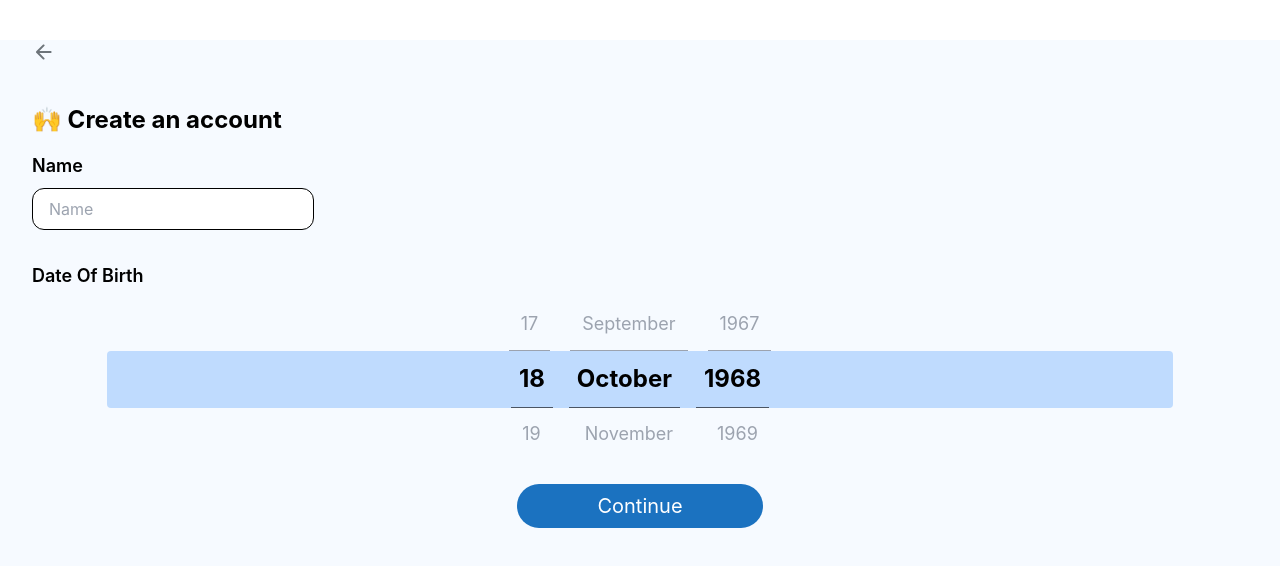
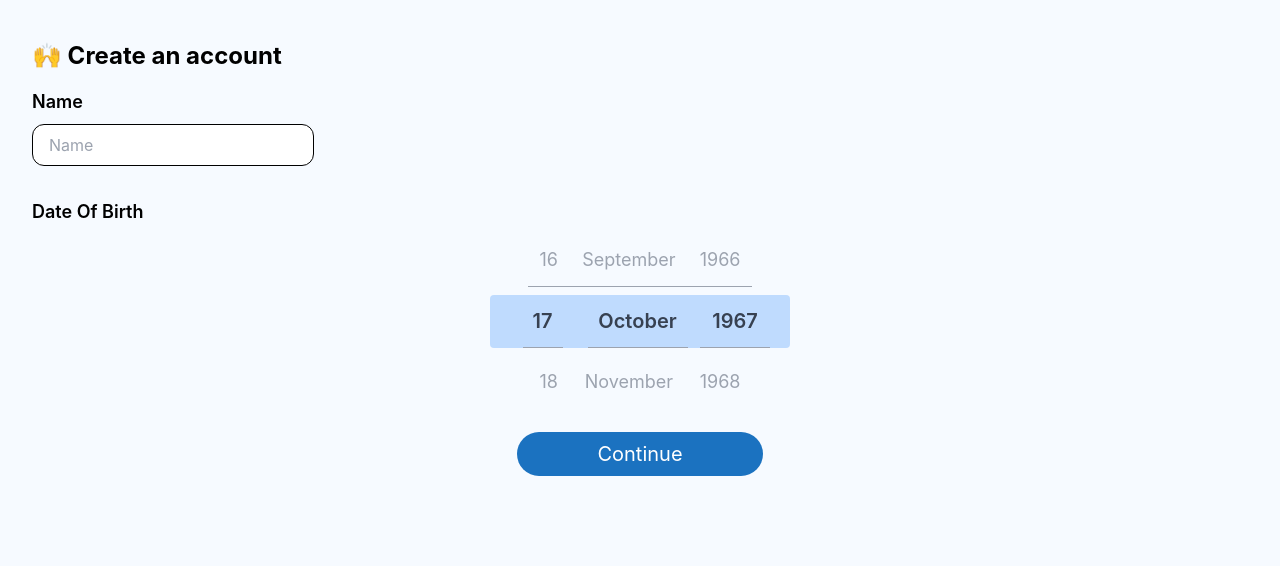
Before and after one commit to Ashish558/ivory-fe, a React (Create React App) app: page /signUp in a window 1280 px wide. Shown: the top 566 px of the page. Built offline with nearby package versions, Linux system fonts and the light colour scheme.

Commit message:
facing issue with the date

```diff
--- a/src/pages/SignUp/SignUp.jsx
+++ b/src/pages/SignUp/SignUp.jsx
@@ -1,26 +1,122 @@
 import React from 'react';
-import { Link,useLocation,useNavigate } from 'react-router-dom';
+import { useLocation,useNavigate } from 'react-router-dom';
 
-import back from "../../assets/Back.svg";
 
 const SignUp = () => {
-    const locaion = useLocation();
-    const NewLocation = useLocation();
+  const locaion = useLocation();
+  const [date, setDate] = React.useState(16);
+  const [date2, setDate2] = React.useState(17);
+  const [date3, setDate3] = React.useState(18);
+  const [year, setYear] = React.useState(1966);
+  const [year2, setYear2] = React.useState(1967);
+  const [year3,setYear3] = React.useState(1968);
+  const [monthPosition, setMonthPosition] = React.useState(8);
+  const [monthPosition2, setMonthPosition2] = React.useState(9);
+  const [monthPosition3,setMonthPosition3] = React.useState(10);
+  const [name,setName] = React.useState("");
+
+  const months = [
+    "January",
+    "February",
+    "March",
+    "April",
+    "May",
+    "June",
+    "July",
+    "August",
+    "September",
+    "October",
+    "November",
+    "December",
+  ];
+
  const from = locaion.state?.from || "/otp";
      const navigate = useNavigate();
      const goBack = () => {
        navigate(from, { replace: true });
-     };
+  };
+  const handleDate = (e) => {
+    // e.preventDefault();
+
+    if (e.deltaY > 0) {
+
+      if (date2 <= 30) {
+        setDate(date + 1);
+        setDate2(date2 + 1);
+        setDate3(date3 + 1);
+      }
+      // if (date2 === 31) {
+      //   setDate3(1);
+      // }
+      if (date2 === 1) {
+        setDate(31);
+      }
+    } else {
+      if (date2 >= 2) {
+        setDate(date - 1);
+        setDate2(date2 - 1);
+        setDate3(date3 - 1);
+      }
+      // if (date2 === 1) {
+      //   setDate(31);
+      // }
+      // if (date2 === 31) {
+      //   setDate3(31);
+      // }
+    }
+  };
+  const handleYear = (e) => {
+    // e.preventDefault();
+    if (e.deltaY > 0) {
+      setYear(year + 1);
+      setYear2(year2 + 1);
+      setYear3(year3 + 1);
+    } else {
+      setYear(year - 1);
+      setYear2(year2 - 1);
+      setYear3(year3 - 1);
+    }
+  };
+  const handleMonth = (e) => {
+    // e.preventDefault();
+    if (e.deltaY > 0) {
+      if (monthPosition2 < 11) {
+
+        setMonthPosition(monthPosition + 1);
+        setMonthPosition2(monthPosition2 + 1);
+        setMonthPosition3(monthPosition3 + 1);
+        // if (monthPosition2 === 11) {
+        //   setMonthPosition3(0);
+        // }
+        // if (monthPosition2 === 11) {
+        //   setMonthPosition3(11);
+        // }
+      }
+      if (monthPosition2 === 1) {
+        setMonthPosition(1);
+      }
+    } else {
+      if (monthPosition2 > 0) {
+        setMonthPosition(monthPosition - 1);
+        setMonthPosition2(monthPosition2 - 1);
+        setMonthPosition3(monthPosition3 - 1);
+      }
+      if ( monthPosition2 ===1) {
+        setMonthPosition(11);
+      }
+    }
+  }
+
+  const data = {
+    name,
+    date:date2 + " " + months[monthPosition2] + " " + year2,
+  }
+  console.log(data);
     return (
-      <div className="h-screen" style={{ background: "rgb(211, 230, 254,.2)" }}>
-        <div className="topAppBar mt-10 ml-8">
-          <div className="flex justify-between items-center">
-            <div className="flex items-center gap-2">
-              <img src={back} alt="" onClick={goBack} />
-            </div>
-          </div>
-        </div>
-
+      <div
+        className="h-[90vh] overflow-hidden"
+        style={{ background: "rgb(211, 230, 254,.2)" }}
+      >
         <div className="mt-10">
           <h1 className="text-2xl font-bold ml-8">
             &#128588; Create an account
@@ -30,8 +126,8 @@ const SignUp = () => {
               <label className="ml-8 font-semibold text-lg">Name</label>
               <input
                 class=" w-10/12 sm:w-auto  px-4 py-2 mt-2 text-gray-700 bg-white border  border-black placeholder-gray-400  focus:ring-opacity-40 focus:outline-none   justify-center flex mx-auto  rounded-xl ml-8"
-                type="number"
-                placeholder="Name"
+                type="text"
+                placeholder="Name" onChange={(e)=> setName(e.target.value)}
               />
             </div>
             <div className="mt-8">
@@ -39,7 +135,7 @@ const SignUp = () => {
                 Date Of Birth
               </label>
               <div className="mt-2">
-                <ul className="w-10/12 mx-auto flex flex-col">
+                {/* <ul className="w-10/12 mx-auto flex flex-col">
                   <li className="bg-gray-30">
                     <ul className="flex items-center justify-center gap-5">
                       <li className="text-gray-400 text-lg border-b py-3 border-gray-400 px-3">
@@ -76,17 +172,142 @@ const SignUp = () => {
                       <li className="text-gray-400 text-lg py-3 px-3">1969</li>
                     </ul>
                   </li>
-                </ul>
+                </ul> */}
+                <div className="flex items-center justify-between w-[225px] mx-auto">
+                  <div className="text-gray-400 text-lg border-b py-3 border-gray-400 px-3">
+                    {date}
+                  </div>
+                  <div className="text-gray-400 text-lg border-b py-3 border-gray-400 px-3 ">
+                    {months[monthPosition]}
+                  </div>
+                  <div className="text-gray-400 text-lg border-b py-3 border-gray-400 px-3 ">
+                    {year}
+                  </div>
+                </div>
+              </div>
+              <div className="mt-2">
+                {/* <ul className="w-10/12 mx-auto flex flex-col">
+                  <li className="bg-gray-30">
+                    <ul className="flex items-center justify-center gap-5">
+                      <li className="text-gray-400 text-lg border-b py-3 border-gray-400 px-3">
+                        17
+                      </li>
+                      <li className="text-gray-400 text-lg border-b py-3 border-gray-400 px-3 ">
+                        September
+                      </li>
+                      <li className="text-gray-400 text-lg border-b py-3 border-gray-400 px-3 ">
+                        1967
+                      </li>
+                    </ul>
+                  </li>
+                  <li className="bg-blue-200  rounded">
+                    <ul className=" flex items-center justify-center gap-4">
+                      <li className="  text-2xl font-bold border-b py-3 border-gray-600 px-2">
+                        18
+                      </li>
+                      <li className="text-2xl font-bold border-b py-3 border-gray-600 px-2">
+                        {" "}
+                        October
+                      </li>
+                      <li className="text-2xl font-bold border-b py-3 border-gray-600 px-2">
+                        1968
+                      </li>
+                    </ul>
+                  </li>
+                  <li>
+                    <ul className="flex items-center justify-center gap-5">
+                      <li className="text-gray-400 text-lg py-3 px-3">19</li>
+                      <li className="text-gray-400 text-lg py-3 px-3">
+                        November
+                      </li>
+                      <li className="text-gray-400 text-lg py-3 px-3">1969</li>
+                    </ul>
+                  </li>
+                </ul> */}
+                <div className="flex items-center justify-center w-[300px] mx-auto bg-blue-200  rounded px-5">
+                  <input
+                    className="text-gray-700 text-xl font-semibold border-b py-3 border-gray-400  px-2 w-10 bg-transparent mx-auto text-center "
+                    onWheel={handleDate}
+                    name="date"
+                    type="text"
+                    value={date2}
+                  />
+
+                  <input
+                    className="text-gray-700 text-xl font-semibold border-b py-3 border-gray-400 w-[100px] bg-transparent mx-auto text-center "
+                    onWheel={handleMonth}
+                    name="month"
+                    value={months[monthPosition2]}
+                  />
+                  <input
+                    className="text-gray-700 text-xl font-semibold border-b py-3 border-gray-400 px-3 w-[70px]  bg-transparent text-center "
+                    onWheel={handleYear}
+                    type="text"
+                    name="year"
+                    value={year2}
+                  />
+                </div>
+              </div>
+              <div className="mt-2">
+                {/* <ul className="w-10/12 mx-auto flex flex-col">
+                  <li className="bg-gray-30">
+                    <ul className="flex items-center justify-center gap-5">
+                      <li className="text-gray-400 text-lg border-b py-3 border-gray-400 px-3">
+                        17
+                      </li>
+                      <li className="text-gray-400 text-lg border-b py-3 border-gray-400 px-3 ">
+                        September
+                      </li>
+                      <li className="text-gray-400 text-lg border-b py-3 border-gray-400 px-3 ">
+                        1967
+                      </li>
+                    </ul>
+                  </li>
+                  <li className="bg-blue-200  rounded">
+                    <ul className=" flex items-center justify-center gap-4">
+                      <li className="  text-2xl font-bold border-b py-3 border-gray-600 px-2">
+                        18
+                      </li>
+                      <li className="text-2xl font-bold border-b py-3 border-gray-600 px-2">
+                        {" "}
+                        October
+                      </li>
+                      <li className="text-2xl font-bold border-b py-3 border-gray-600 px-2">
+                        1968
+                      </li>
+                    </ul>
+                  </li>
+                  <li>
+                    <ul className="flex items-center justify-center gap-5">
+                      <li className="text-gray-400 text-lg py-3 px-3">19</li>
+                      <li className="text-gray-400 text-lg py-3 px-3">
+                        November
+                      </li>
+                      <li className="text-gray-400 text-lg py-3 px-3">1969</li>
+                    </ul>
+                  </li>
+                </ul> */}
+                <div className="flex items-center justify-between w-[225px] mx-auto ">
+                  <div className="text-gray-400 text-lg  py-3 border-gray-400 px-3 ">
+                    {date3}
+                  </div>
+                  <div className="text-gray-400 text-lg  py-3 border-gray-400 px-3 ">
+                    {months[monthPosition3]}
+                  </div>
+                  <div className="text-gray-400 text-lg  py-3 border-gray-400 px-3 ">
+                    {year3}
+                  </div>
+                </div>
               </div>
             </div>
             <div class="flex items-center justify-between mt-4">
-              <Link
-                to="/congrates"
-                state={{ from: NewLocation }}
+              <button
+                type="submit"
+
                 className="bg-[#1B72C0] text-xl py-2 px-20 rounded-full text-white w-10/12 sm:w-auto text-center justify-center flex mx-auto mt-2"
               >
                 Continue
-              </Link>
+              </button>
             </div>
           </form>
         </div>
```
